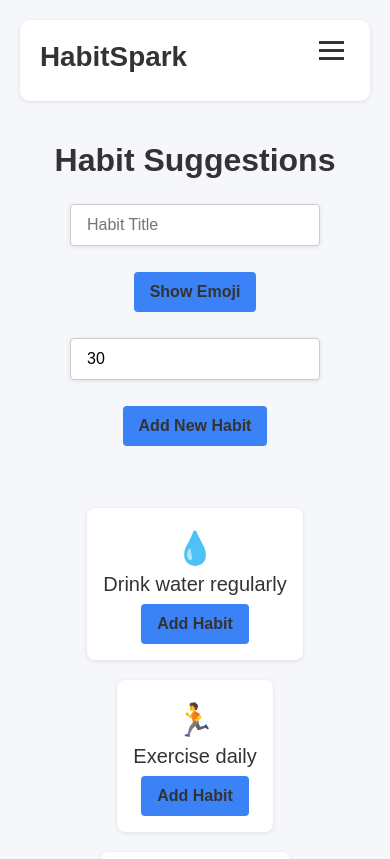
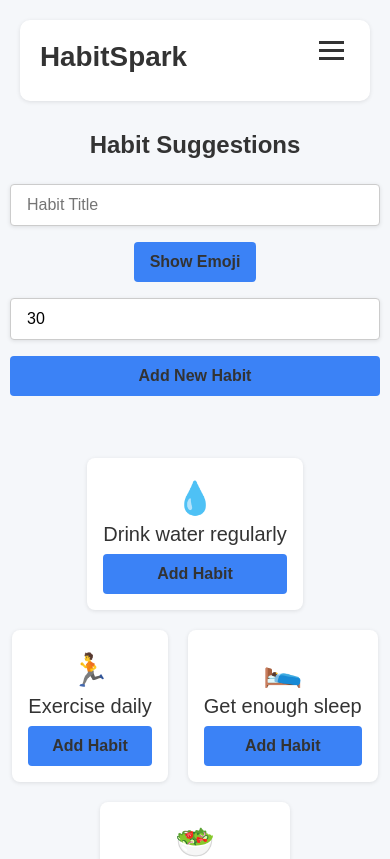
Before and after one commit to Triumphant307/Habit_Spark, a React (Vite) app: page /suggestions in a window 390 px wide. Shown: the top 859 px of the page. Built offline with nearby package versions, Linux system fonts and the light colour scheme.

Commit message:
Styled meoji picker

```diff
--- a/src/Styles/Suggestion.module.css
+++ b/src/Styles/Suggestion.module.css
@@ -92,3 +92,65 @@ input[type="number"] {
     font-size: 2rem;
     margin-bottom: 0.5rem;
 }
+
+.pickerWrapper {
+  position: absolute;
+  top: 110%;
+  left: 0;
+  z-index: 100;
+  background-color: white;
+  border-radius: 10px;
+  box-shadow: var(--box-shadow);
+  animation: fadeIn 0.15s ease-in-out;
+}
+
+.pickerContainer {
+  position: relative;
+  display: inline-block;
+}
+
+@keyframes fadeIn {
+    from {
+        opacity: 0;
+        transform: translateY(-8px);
+    }
+    to {
+        opacity: 1;
+        transform: translateY(0);
+    }
+
+}
+
+@media (max-width: 600px) {
+    .suggestions {
+        padding: 10px;
+    }
+
+    .title {
+        font-size: 1.5rem;
+    }
+
+    input[type="text"],
+    input[type="number"] {
+        width: 100%;
+        margin-bottom: 0;
+    }
+
+    .btn {
+        width: 100%;
+    }
+
+    .tipCard {
+        grid-template-columns: repeat(auto-fit, minmax(150px, 1fr));
+    }
+
+  .pickerWrapper {
+    will-change: transform, opacity;
+    width: 95vw;
+    max-width: none;
+    left: 50%;
+    transform: translateX(-50%);
+    top: 105%;
+  }
+
+}
--- a/src/pages/Suggestions.jsx
+++ b/src/pages/Suggestions.jsx
@@ -80,27 +80,39 @@ const Suggestions = () => {
           onChange={(e) => setTitle((e.target.value))}
           placeholder="Habit Title"
         />
-        <div style={{ marginBottom: '10px' }}>
-          <button className={styles.btn} type="button" onClick={() => setShowPicker((prev) => !prev)} >
+        <div className={styles.pickerContainer}>
+          <button
+            className={styles.btn}
+            type="button"
+            onClick={() => setShowPicker((prev) => !prev)}
+          >
             {icon ? `Selected: ${icon}` : 'Show Emoji'}
           </button>
           {showPicker && (
-            <div style={{ marginTop: '10px' }}>
-              <Picker data={data} onEmojiSelect={handleEmojiSelect} />
+            <div className={styles.pickerWrapper}>
+                  <Picker data={data} onEmojiSelect={handleEmojiSelect} />
+                </div>
+              )}
             </div>
-          )}
-        </div>
+
         <input
           type="number"
           value={target}
           onChange={(e) => setTarget(Number(e.target.value))}
           placeholder="Habit Target"
         />
-        <button className={styles.btn} type="submit" onClick={handleAddHabit}>Add New Habit</button>
+        <button
+        className={styles.btn}
+        type="submit"
+        onClick={handleAddHabit}
+        >
+        Add New Habit</button>
         {error && <div className={styles.error}>{error}</div>}
       </form>
 
-      <div className={styles.tipCard} style={{ display: 'flex', justifyContent: 'center', flexWrap: 'wrap', marginTop: '30px', gap: '20px' }}>
+      <div
+      className={styles.tipCard}
+      style={{ display: 'flex', justifyContent: 'center', flexWrap: 'wrap', marginTop: '30px', gap: '20px' }}>
         {tips.map((tip, index) => (
           <div key={index} className={styles.card} style={{ textAlign: 'center' }}>
             <span className={styles.icon} style={{ fontSize: '2rem' }}>{tip.icon}</span>
```
